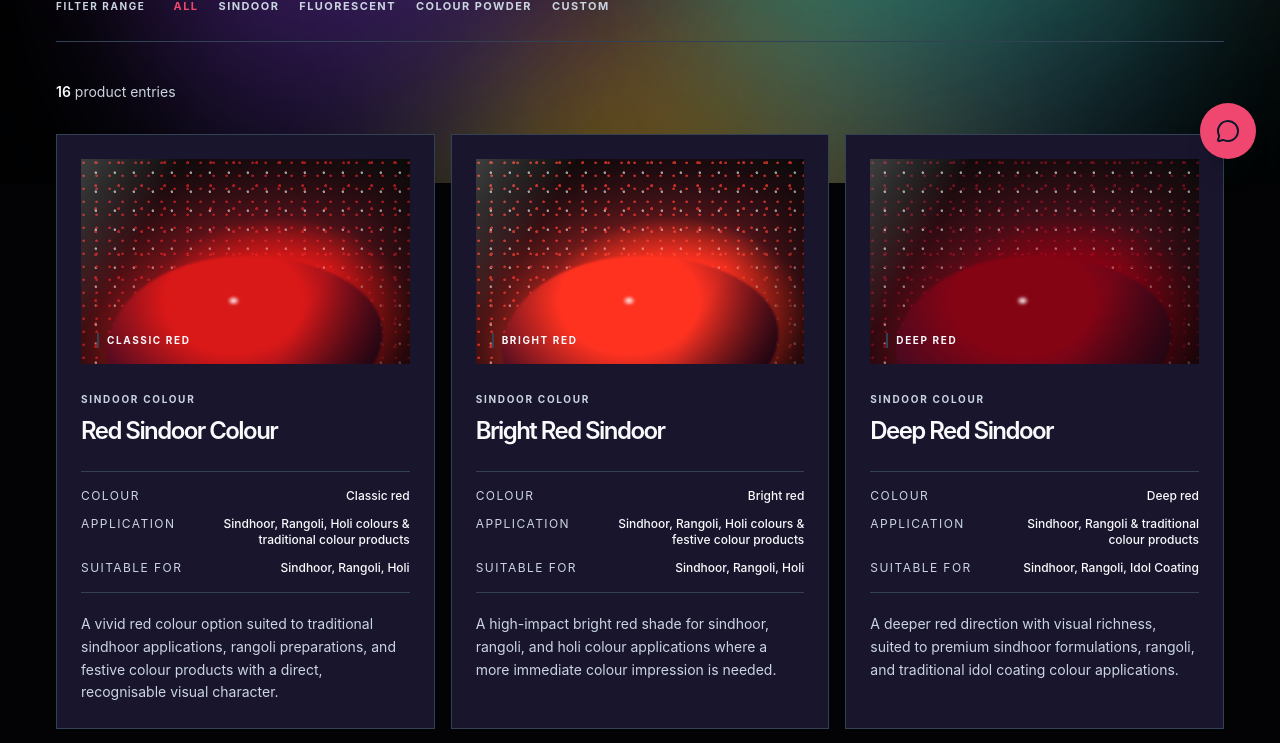
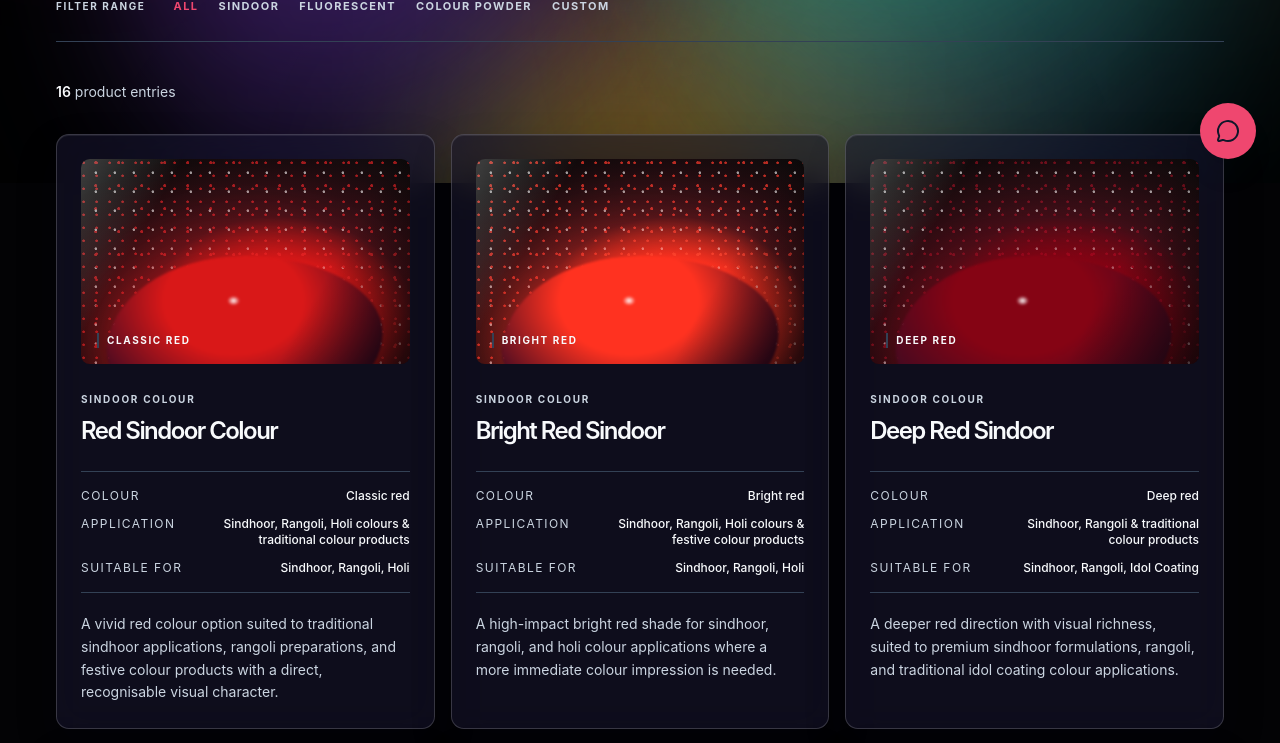
Before and after one commit to aman7677/NSU, a React (Vite) app: page /products in a window 1280 px wide. Shown: the part 617-1360 px from the top of the page. Built offline with nearby package versions, Linux system fonts and the light colour scheme.

Commit message:
add glass effect to product card and add hover effect to product card

```diff
--- a/src/components/ProductCatalogueCard.jsx
+++ b/src/components/ProductCatalogueCard.jsx
@@ -81,13 +81,13 @@ export default function ProductCatalogueCard({ product, onSelect }) {
       animate={{ opacity: 1, scale: 1 }}
       exit={{ opacity: 0, scale: 0.96 }}
       transition={{ duration: 0.32, ease: [0.22, 1, 0.36, 1] }}
-      className="group flex flex-col border border-theme bg-card p-5 transition-[border-color,box-shadow] duration-300 hover:shadow-[0_12px_30px_rgba(0,0,0,.08)] md:p-6"
+      className="product-catalogue-card group flex flex-col p-5 transition-[border-color,box-shadow,transform] duration-300 hover:-translate-y-1 md:p-6"
     >
       <button
         type="button"
         onClick={() => onSelect(product)}
         aria-label={`View details for ${product.name}`}
-        className="relative aspect-[16/10] w-full overflow-hidden text-left focus-visible:outline-2 focus-visible:outline-offset-4 focus-visible:outline-pigment-magenta"
+        className="relative aspect-[16/10] w-full overflow-hidden rounded-[0.55rem] text-left focus-visible:outline-2 focus-visible:outline-offset-4 focus-visible:outline-pigment-magenta"
       >
         <motion.div
           whileHover={{ scale: 1.07 }}
--- a/src/index.css
+++ b/src/index.css
@@ -441,6 +441,28 @@ html.light .bg-card {
   border-color: var(--border) !important;
 }
 
+/* Product catalogue cards use a translucent surface so the animated colour
+   background remains visible behind the content without reducing readability. */
+.product-catalogue-card {
+  border: 1px solid color-mix(in srgb, var(--text-primary) 18%, transparent);
+  border-radius: 0.8rem;
+  background: color-mix(in srgb, var(--bg-card) 58%, transparent);
+  box-shadow: 0 18px 42px rgba(2, 6, 23, 0.18), inset 0 1px 0 rgba(255, 255, 255, 0.08);
+  backdrop-filter: blur(18px) saturate(135%);
+  -webkit-backdrop-filter: blur(18px) saturate(135%);
+}
+
+.product-catalogue-card:hover,
+.product-catalogue-card:focus-within {
+  border-color: color-mix(in srgb, var(--accent-color) 55%, var(--border) 45%);
+  box-shadow: 0 22px 48px rgba(2, 6, 23, 0.28), 0 0 0 1px color-mix(in srgb, var(--accent-color) 20%, transparent), inset 0 1px 0 rgba(255, 255, 255, 0.12);
+}
+
+html.light .product-catalogue-card {
+  background: color-mix(in srgb, #ffffff 58%, transparent);
+  box-shadow: 0 18px 42px rgba(15, 23, 42, 0.1), inset 0 1px 0 rgba(255, 255, 255, 0.8);
+}
+
 .bg-accent {
   background-color: var(--accent-color) !important;
 }
```
